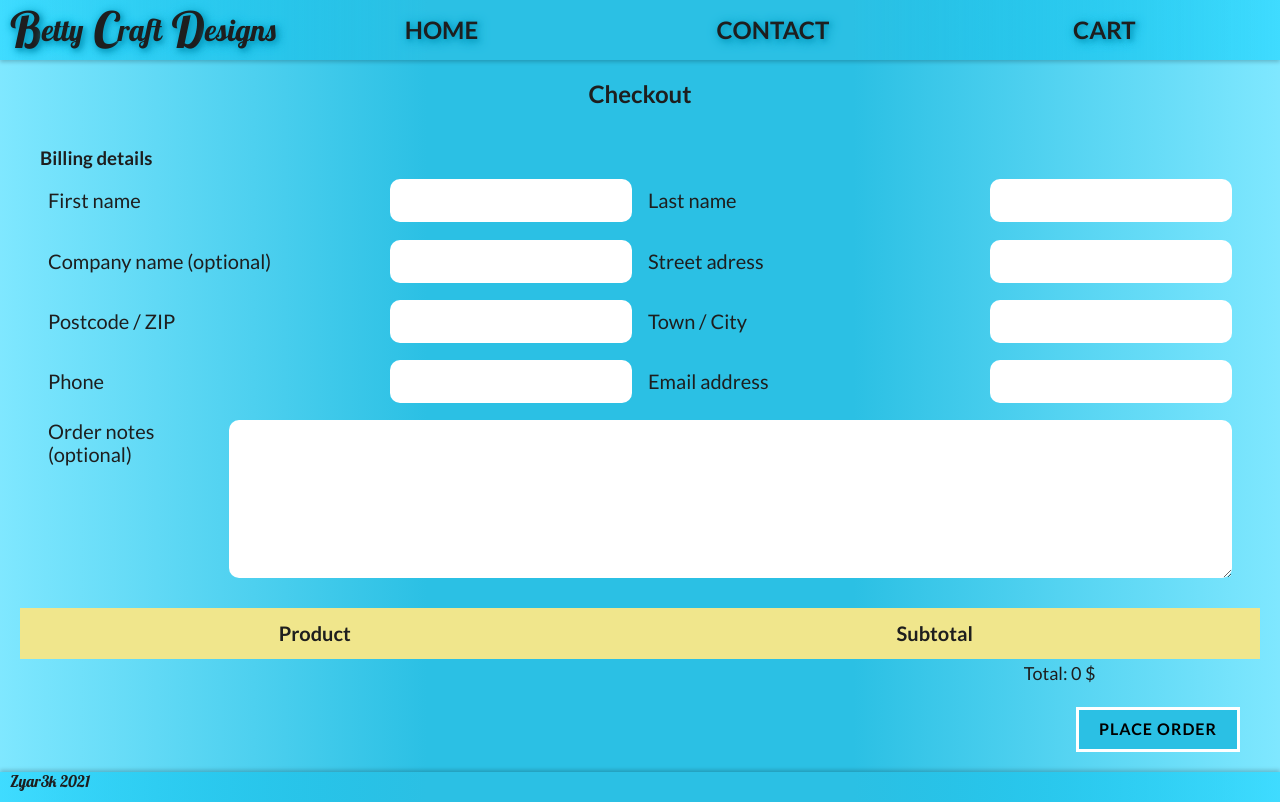
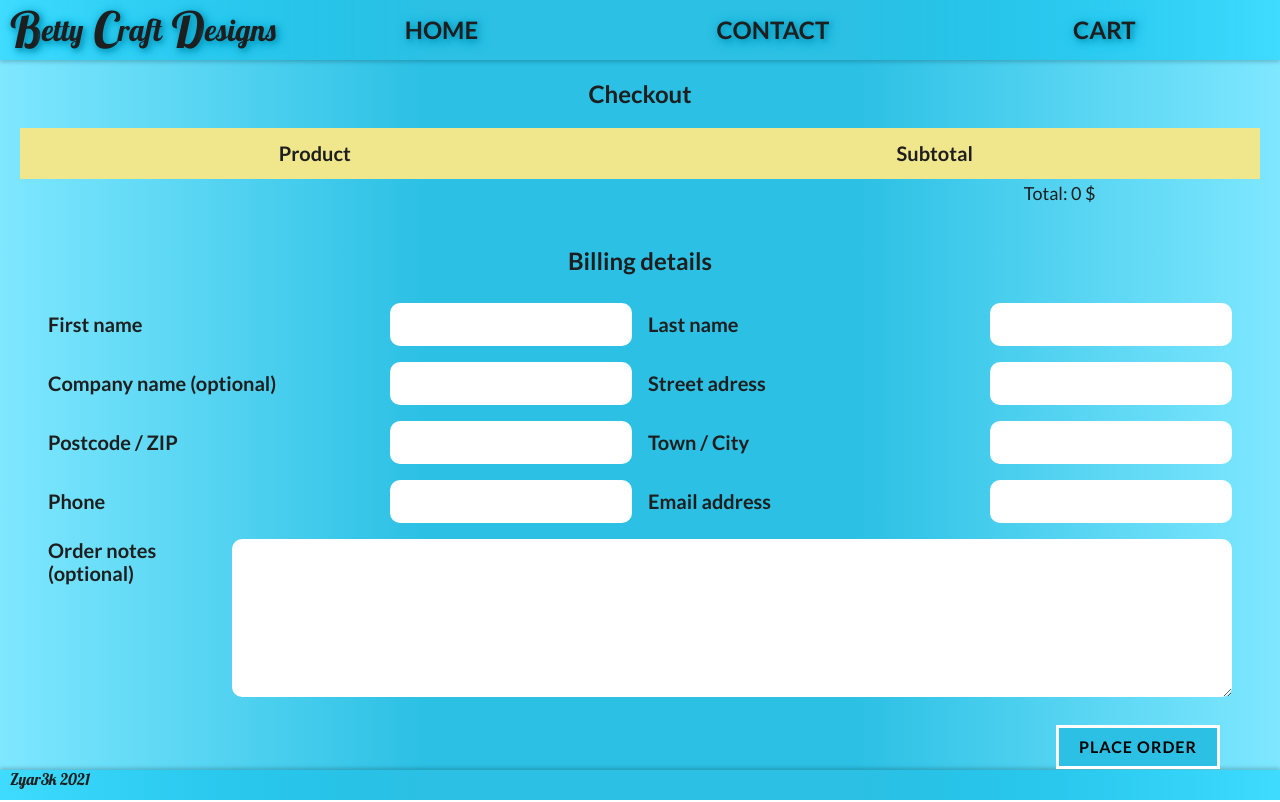
Before and after one commit to Zyar3k/online_shop_bcd--v.2, a React (Create React App) app: page /summary in a window 1280 px wide. Built offline with nearby package versions, Linux system fonts and the light colour scheme.

Commit message:
Add logic to form validation

```diff
--- a/package.json
+++ b/package.json
@@ -7,6 +7,7 @@
     "node-sass": "^5.0.0",
     "react": "^17.0.1",
     "react-dom": "^17.0.1",
+    "react-hook-form": "^6.15.5",
     "react-redux": "^7.2.3",
     "react-router-dom": "^5.2.0",
     "react-scripts": "4.0.3",
--- a/src/components/common/Button/Button.js
+++ b/src/components/common/Button/Button.js
@@ -1,8 +1,13 @@
 import styles from "./Button.module.scss";
 
-const Button = ({ children, onClick, disabled }) => {
+const Button = ({ children, onClick, disabled, type }) => {
   return (
-    <button className={styles.button} disabled={disabled} onClick={onClick}>
+    <button
+      className={styles.button}
+      disabled={disabled}
+      type={type}
+      onClick={onClick}
+    >
       {children}
     </button>
   );
--- a/src/components/features/Checkout/Checkout.js
+++ b/src/components/features/Checkout/Checkout.js
@@ -1,5 +1,6 @@
 import React, { useState } from "react";
 import Button from "../../common/Button/Button";
+import CheckoutForm from "../CheckoutForm/CheckoutForm";
 import FinalConfirm from "../FinalConfirm/FinalConfirm";
 import OrderCheckout from "../OrderCheckout/OrderCheckout";
 
@@ -16,6 +17,8 @@ const Checkout = ({ price, cart, clearCart }) => {
   const [phone, setPhone] = useState("");
   const [email, setEmail] = useState("");
 
+  console.log(isCorrect);
+
   const values = {
     name,
     lastName,
@@ -27,9 +30,6 @@ const Checkout = ({ price, cart, clearCart }) => {
     email,
   };
 
-  console.log(name);
-  console.log(lastName);
-
   const handleOnChangeName = (event) => setName(event.target.value);
   const handleOnChangeLastName = (event) => setLastName(event.target.value);
   const handleOnChangeCompany = (event) => setCompany(event.target.value);
@@ -39,84 +39,38 @@ const Checkout = ({ price, cart, clearCart }) => {
   const handleOnChangePhone = (event) => setPhone(event.target.value);
   const handleOnChangeEmail = (event) => setEmail(event.target.value);
 
-  const correct = () => setIsCorrect(true);
-  // cart, products??, price
-  // console.log("cart: ", cart);
-  // console.log("price: ", price);
+  const onChanges = {
+    handleOnChangeName,
+    handleOnChangeLastName,
+    handleOnChangeCompany,
+    handleOnChangeStreet,
+    handleOnChangePostcode,
+    handleOnChangeCity,
+    handleOnChangePhone,
+    handleOnChangeEmail,
+  };
+
+  const handleOnsubmit = () => {
+    correct();
+  };
+
+  const correct = () => {
+    setIsCorrect(true);
+  };
+
   return (
     <div className={styles.checkoutWrapper}>
       <h2>Checkout</h2>
       {!isCorrect ? (
         <>
-          <form className={styles.checkoutFormWrapper}>
-            <h3 className={styles.checkoutFormTitle}>Billing details</h3>
-            <label htmlFor=''>
-              First name
-              <input type='text' value={name} onChange={handleOnChangeName} />
-            </label>
-            <label htmlFor=''>
-              Last name
-              <input
-                type='text'
-                value={lastName}
-                onChange={handleOnChangeLastName}
-              />
-            </label>
-            <label htmlFor=''>
-              Company name (optional)
-              <input
-                type='text'
-                value={company}
-                onChange={handleOnChangeCompany}
-              />
-            </label>
-            <label htmlFor=''>
-              Street adress
-              <input
-                type='text'
-                value={street}
-                onChange={handleOnChangeStreet}
-              />
-            </label>
-            <label htmlFor=''>
-              Postcode / ZIP
-              <input
-                type='text'
-                value={postcode}
-                onChange={handleOnChangePostcode}
-              />
-            </label>
-            <label htmlFor=''>
-              Town / City
-              <input type='text' value={city} onChange={handleOnChangeCity} />
-            </label>
-            <label htmlFor=''>
-              Phone
-              <input
-                type='number'
-                value={phone}
-                onChange={handleOnChangePhone}
-              />
-            </label>
-            <label htmlFor=''>
-              Email address
-              <input
-                type='email'
-                value={email}
-                onChange={handleOnChangeEmail}
-              />
-            </label>
-            <label htmlFor=''>
-              Order notes (optional)
-              <textarea name='' id='' cols='100' rows='6'></textarea>
-            </label>
-          </form>
-          <article className={styles.orderSummaryWrapper}>
-            <OrderCheckout price={price} cart={cart} />
-          </article>
-          <div className={styles.buttonWrapper}>
-            <Button onClick={correct}>Place order</Button>
-          </div>
+          <CheckoutForm
+            values={values}
+            onChanges={onChanges}
+            price={price}
+            cart={cart}
+            correct={correct}
+            handleOnsubmit={handleOnsubmit}
+          />
         </>
       ) : (
         <FinalConfirm
--- a/src/components/features/Checkout/Checkout.module.scss
+++ b/src/components/features/Checkout/Checkout.module.scss
@@ -7,73 +7,4 @@
     padding: 20px;
     text-align: center;
   }
-
-  .checkoutFormWrapper {
-    // border: 1px solid black;
-    height: 60vh;
-    padding: 20px;
-
-    display: flex;
-    flex-wrap: wrap;
-    // flex-direction: column;
-
-    .checkoutFormTitle {
-      width: 100%;
-      // border: 1px dotted black;
-    }
-
-    label {
-      // border: 1px dotted black;
-      font-size: 20px;
-      padding: 8px;
-      width: 50%;
-      // padding: 20px 0;
-
-      display: flex;
-      justify-content: space-between;
-      align-items: center;
-
-      &:last-of-type {
-        justify-content: center;
-        align-items: flex-start;
-        width: 100%;
-
-        textarea {
-          padding: 10px;
-
-          border: none;
-          border-radius: 10px;
-        }
-      }
-
-      input {
-        // background-color: red;
-        padding: 10px;
-
-        border: none;
-        border-radius: 10px;
-      }
-    }
-
-    .textarea {
-      display: flex;
-      width: 50%;
-      // border: 1px dotted black;
-    }
-  }
-
-  .orderSummaryWrapper {
-    // border: 1px solid black;
-    // height: 100px;
-  }
-
-  .buttonWrapper {
-    // border: 1px solid black;
-    width: 100%;
-    // background-color: red;
-    padding: 20px;
-
-    display: flex;
-    justify-content: flex-end;
-  }
 }
--- /dev/null
+++ b/src/components/features/CheckoutForm/CheckoutForm.js
@@ -0,0 +1,136 @@
+import Button from "../../common/Button/Button";
+import OrderCheckout from "../OrderCheckout/OrderCheckout";
+import styles from "./CheckoutForm.module.scss";
+
+import { useForm } from "react-hook-form";
+
+const CheckoutForm = ({
+  values,
+  onChanges,
+  price,
+  cart,
+  correct,
+  handleOnsubmit,
+}) => {
+  const {
+    name,
+    lastName,
+    company,
+    street,
+    postcode,
+    city,
+    phone,
+    email,
+  } = values;
+  const {
+    handleOnChangeName,
+    handleOnChangeLastName,
+    handleOnChangeCompany,
+    handleOnChangeStreet,
+    handleOnChangePostcode,
+    handleOnChangeCity,
+    handleOnChangePhone,
+    handleOnChangeEmail,
+  } = onChanges;
+  const { register, handleSubmit, errors } = useForm();
+  return (
+    <>
+      <article className={styles.orderSummaryWrapper}>
+        <OrderCheckout price={price} cart={cart} />
+      </article>
+      <form
+        className={styles.checkoutFormWrapper}
+        onSubmit={handleSubmit(handleOnsubmit)}
+      >
+        <h2 className={styles.checkoutFormTitle}>Billing details</h2>
+        <label htmlFor='' className={errors.name && styles.notValid}>
+          <p>
+            First name
+            {errors.name && <strong>*</strong>}
+          </p>
+          {/* {errors.name && <p>This field is required</p>} */}
+          <input
+            name='name'
+            type='text'
+            value={name}
+            onChange={handleOnChangeName}
+            ref={register({ required: true })}
+          />
+        </label>
+        <label htmlFor='' className={errors.lastName && styles.notValid}>
+          <p>Last name{errors.lastName && <strong>*</strong>}</p>
+          <input
+            name='lastName'
+            type='text'
+            value={lastName}
+            onChange={handleOnChangeLastName}
+            ref={register({ required: true })}
+          />
+        </label>
+        <label htmlFor=''>
+          <p>Company name (optional)</p>
+          <input type='text' value={company} onChange={handleOnChangeCompany} />
+        </label>
+        <label htmlFor='' className={errors.street && styles.notValid}>
+          <p>Street adress{errors.name && <strong>*</strong>}</p>
+          <input
+            name='street'
+            type='text'
+            value={street}
+            onChange={handleOnChangeStreet}
+            ref={register({ required: true })}
+          />
+        </label>
+        <label htmlFor='' className={errors.postcode && styles.notValid}>
+          <p>Postcode / ZIP{errors.postcode && <strong>*</strong>}</p>
+          <input
+            name='postcode'
+            type='text'
+            value={postcode}
+            onChange={handleOnChangePostcode}
+            ref={register({ required: true })}
+          />
+        </label>
+        <label htmlFor='' className={errors.city && styles.notValid}>
+          <p>Town / City{errors.city && <strong>*</strong>}</p>
+          <input
+            name='city'
+            type='text'
+            value={city}
+            onChange={handleOnChangeCity}
+            ref={register({ required: true })}
+          />
+        </label>
+        <label htmlFor='' className={errors.phone && styles.notValid}>
+          <p>Phone{errors.phone && <strong>*</strong>}</p>
+          <input
+            name='phone'
+            type='number'
+            value={phone}
+            onChange={handleOnChangePhone}
+            ref={register({ required: true })}
+          />
+        </label>
+        <label htmlFor='' className={errors.email && styles.notValid}>
+          <p>Email address{errors.email && <strong>*</strong>}</p>
+          <input
+            name='email'
+            type='email'
+            value={email}
+            onChange={handleOnChangeEmail}
+            ref={register({ required: true })}
+          />
+        </label>
+        <label htmlFor=''>
+          <p>Order notes (optional)</p>
+          <textarea name='' id='' cols='100' rows='6'></textarea>
+        </label>
+        <div className={styles.buttonWrapper}>
+          <Button type='submit'>Place order</Button>
+        </div>
+      </form>
+    </>
+  );
+};
+
+export default CheckoutForm;
--- /dev/null
+++ b/src/components/features/CheckoutForm/CheckoutForm.module.scss
@@ -0,0 +1,84 @@
+@import "../../../styles/settings.scss";
+
+.checkoutFormWrapper {
+  // border: 1px solid black;
+  height: 60vh;
+  padding: 20px;
+
+  display: flex;
+  flex-wrap: wrap;
+  // flex-direction: column;
+
+  .checkoutFormTitle {
+    width: 100%;
+  }
+
+  label {
+    // border: 1px dotted black;
+    font-size: 20px;
+    padding: 8px;
+    width: 50%;
+    // padding: 20px 0;
+
+    display: flex;
+    justify-content: space-between;
+    align-items: center;
+    p {
+      font-weight: bold;
+      strong {
+        color: red;
+        margin-left: 4px;
+      }
+    }
+
+    &:last-of-type {
+      justify-content: center;
+      align-items: flex-start;
+      width: 100%;
+
+      textarea {
+        padding: 10px;
+
+        border: none;
+        border-radius: 10px;
+      }
+    }
+
+    input {
+      // background-color: red;
+      padding: 10px;
+
+      border: none;
+      border-radius: 10px;
+    }
+
+    &.notValid {
+      // color: khaki;
+
+      input {
+        background-color: khaki;
+        border: red 1px solid;
+      }
+    }
+  }
+
+  .textarea {
+    display: flex;
+    width: 50%;
+    // border: 1px dotted black;
+  }
+}
+.formValid {
+  background-color: red;
+  padding: 10px;
+  text-align: center;
+}
+.buttonWrapper {
+  // border: 1px solid black;
+  width: 100%;
+  // background-color: red;
+  padding: 20px;
+
+  display: flex;
+  justify-content: flex-end;
+}
```
Also changed, not shown: 1 other file (tests, documents, lock files or other folders).
